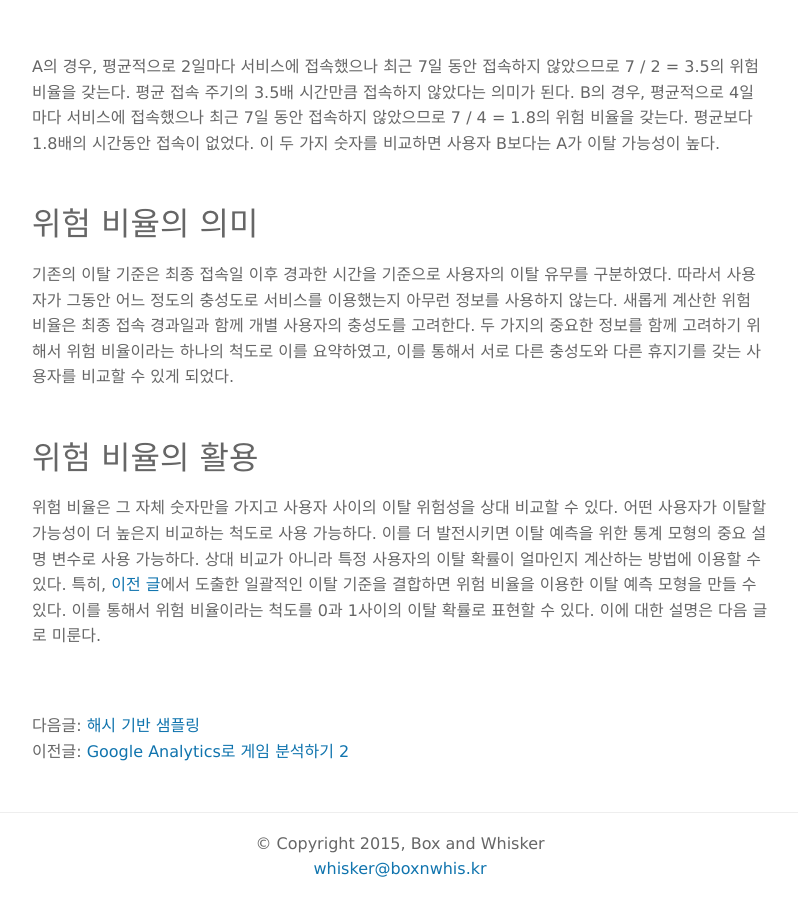
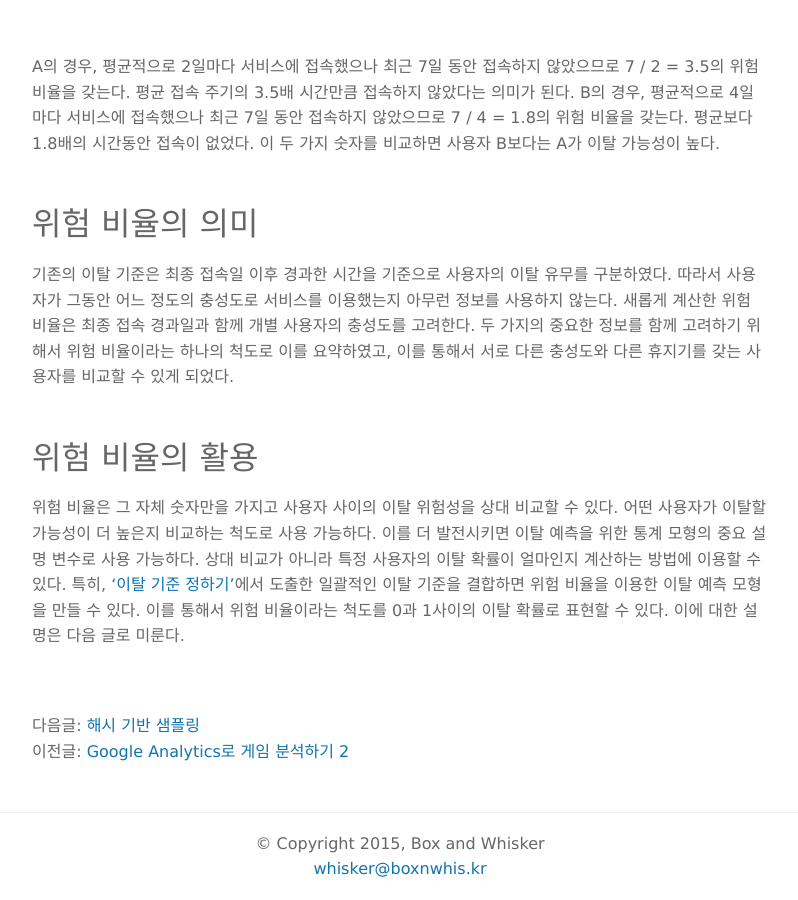
Before and after one commit to boxnwhiskr/boxnwhiskr.github.io, a Jekyll site: the page built from _posts/2014-11-11-measure_churn_for_individual_users.markdown, in a window 1280 px wide and 900 px high, scrolled down 2253 px. Shown: the whole window, without its empty margins (240-1038 px from the left). Built offline with Jekyll 4.4.1, drawn with Linux system fonts in a browser that asks for light colours; nearby versions of some CDN libraries; some web fonts are replaced.

Commit message:
Change the name of link more concrete

```diff
--- a/_posts/2014-11-11-measure_churn_for_individual_users.markdown
+++ b/_posts/2014-11-11-measure_churn_for_individual_users.markdown
@@ -39,4 +39,4 @@ A의 경우, 평균적으로 2일마다 서비스에 접속했으나 최근 7일
 
 # 위험 비율의 활용
 
-위험 비율은 그 자체 숫자만을 가지고 사용자 사이의 이탈 위험성을 상대 비교할 수 있다. 어떤 사용자가 이탈할 가능성이 더 높은지 비교하는 척도로 사용 가능하다. 이를 더 발전시키면 이탈 예측을 위한 통계 모형의 중요 설명 변수로 사용 가능하다. 상대 비교가 아니라 특정 사용자의 이탈 확률이 얼마인지 계산하는 방법에 이용할 수 있다. 특히, [이전 글](http://www.boxnwhis.kr/2014/09/15/make_a_criterion_for_churn.html)에서 도출한 일괄적인 이탈 기준을 결합하면 위험 비율을 이용한 이탈 예측 모형을 만들 수 있다. 이를 통해서 위험 비율이라는 척도를 0과 1사이의 이탈 확률로 표현할 수 있다. 이에 대한 설명은 다음 글로 미룬다.
+위험 비율은 그 자체 숫자만을 가지고 사용자 사이의 이탈 위험성을 상대 비교할 수 있다. 어떤 사용자가 이탈할 가능성이 더 높은지 비교하는 척도로 사용 가능하다. 이를 더 발전시키면 이탈 예측을 위한 통계 모형의 중요 설명 변수로 사용 가능하다. 상대 비교가 아니라 특정 사용자의 이탈 확률이 얼마인지 계산하는 방법에 이용할 수 있다. 특히, ['이탈 기준 정하기'](http://www.boxnwhis.kr/2014/09/15/make_a_criterion_for_churn.html)에서 도출한 일괄적인 이탈 기준을 결합하면 위험 비율을 이용한 이탈 예측 모형을 만들 수 있다. 이를 통해서 위험 비율이라는 척도를 0과 1사이의 이탈 확률로 표현할 수 있다. 이에 대한 설명은 다음 글로 미룬다.
```
